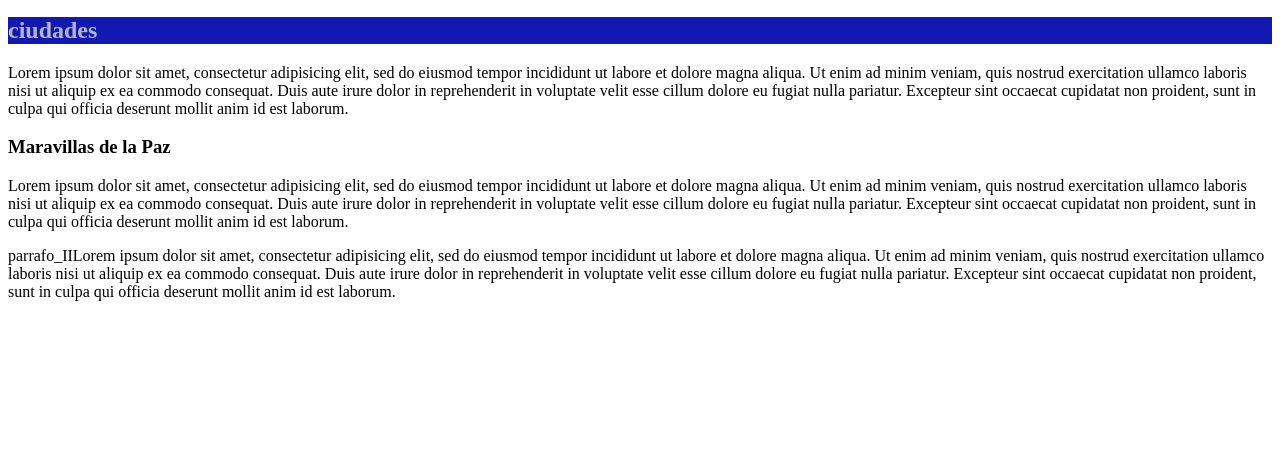
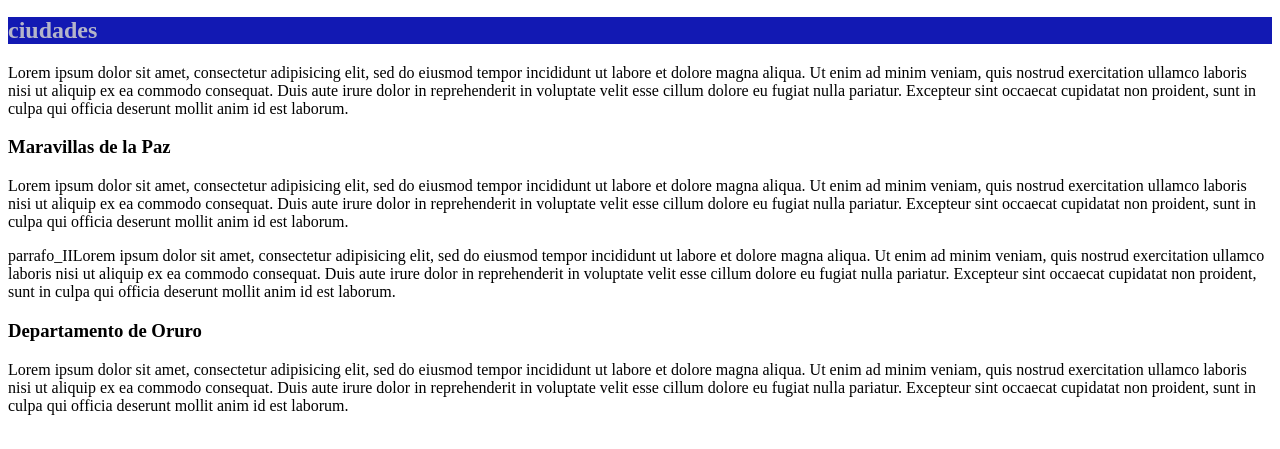
Before and after one commit to 123mile123/RepositorioLuna, a plain HTML site: page index.html in a window 1280 px wide. Shown: the part 137-586 px from the top of the page. Drawn offline with Linux system fonts and the light colour scheme; files that its build step writes are made by us from their sources.

Commit message:
se adiciono subtitulo y parrafo

```diff
--- a/index.html
+++ b/index.html
@@ -3,7 +3,7 @@
 <head>
 	<meta charset="utf-8">
 	<meta name="viewport" content="width=device-width, initial-scale=1">
-	<link rel="stylesheet" type="text/css" href="styles.css">
+	<link rel="stylesheet" type="text/css" href="css/styles.css">
 	<title>index</title>
 </head>
 <body>
@@ -36,5 +36,14 @@
 		consequat. Duis aute irure dolor in reprehenderit in voluptate velit esse
 		cillum dolore eu fugiat nulla pariatur. Excepteur sint occaecat cupidatat non
 		proident, sunt in culpa qui officia deserunt mollit anim id est laborum.</p>
+
+
+		<h3>Departamento de Oruro</h3>
+		<p>Lorem ipsum dolor sit amet, consectetur adipisicing elit, sed do eiusmod
+		tempor incididunt ut labore et dolore magna aliqua. Ut enim ad minim veniam,
+		quis nostrud exercitation ullamco laboris nisi ut aliquip ex ea commodo
+		consequat. Duis aute irure dolor in reprehenderit in voluptate velit esse
+		cillum dolore eu fugiat nulla pariatur. Excepteur sint occaecat cupidatat non
+		proident, sunt in culpa qui officia deserunt mollit anim id est laborum.</p>
 </body>
 </html>
```
